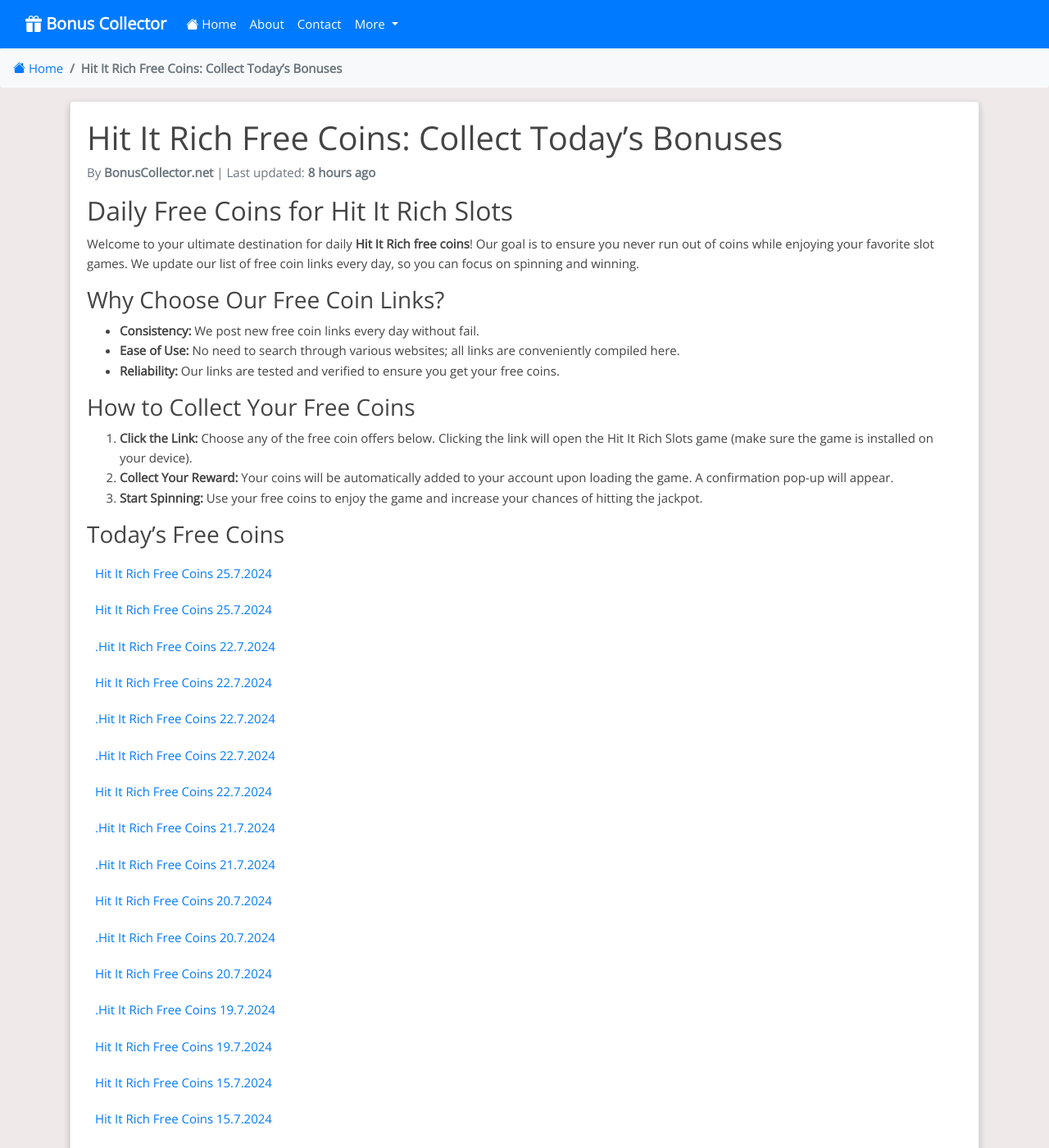
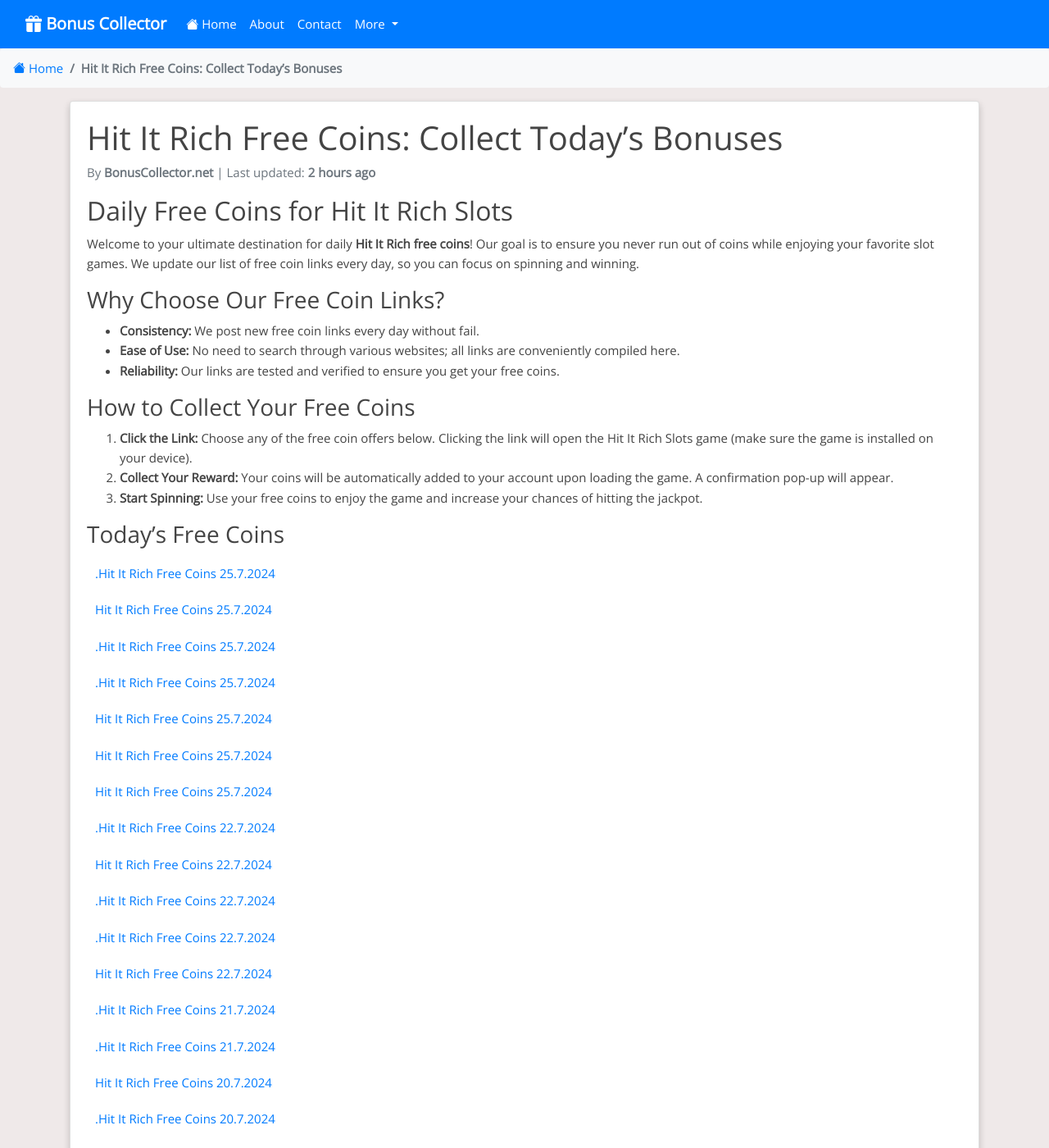
Before and after one commit to Prollad99/bs-net, a Jekyll site: the page built from _posts/2024-06-29-hit-it-rich.md, in a window 1280 px wide and 1400 px high. Shown: the whole window at 82% size. Built offline with Jekyll 4.4.1, drawn with Linux system fonts in a browser that asks for light colours; nearby versions of some CDN libraries; comment, search, counter and statistics services are not loaded.

Commit message:
Update hit-it-rich reward links and last modified date

```diff
--- a/_data/include_files.yml
+++ b/_data/include_files.yml
@@ -17,7 +17,7 @@
   last_modified: 2024-07-25 03:11:36
 
 hit-it-rich.html:
-  last_modified: 2024-07-25 04:13:09
+  last_modified: 2024-07-25 10:11:27
 
 crazy-fox.html:
   last_modified: 2024-07-25 10:11:25
--- a/_includes/hit-it-rich.html
+++ b/_includes/hit-it-rich.html
@@ -1,4 +1,9 @@
 <html><body><div class="reward"><ul>
+<li><a href="https://web.hititrich.zynga.com/client/mobile_landing.php?sku_key=hir&rewardKey=ilink_MdXKzr4vgAjEaUcdtaI3ibPQLXKXwKDsPD3wV2O0G3Yl4">.hit it rich free coins 25.7.2024</a></li>
+<li><a href="https://web.hititrich.zynga.com/client/mobile_landing.php?sku_key=hir&rewardKey=ilink_EbxVdlIVuqCcUIyzB1VLdakvLVgBo9VdKP8OmViZindMw">hit it rich free coins 25.7.2024</a></li>
+<li><a href="https://web.hititrich.zynga.com/client/mobile_landing.php?sku_key=hir&rewardKey=ilink_utGDjBIcMRj2J161T0U2eeVYdp7kic8TDUVtUBKa0osiO">.hit it rich free coins 25.7.2024</a></li>
+<li><a href="https://web.hititrich.zynga.com/client/mobile_landing.php?sku_key=hir&rewardKey=ilink_ajxcWAqKxEbSmHHxfd0mZeShanSV5qyg6lbHxXEmS1nkD">.hit it rich free coins 25.7.2024</a></li>
+<li><a href="https://web.hititrich.zynga.com/client/mobile_landing.php?sku_key=hir&rewardKey=ilink_Wp42mQMuS2khsvoc55p0Wtq981Sh9JgkulRQ5AO0GIfE9">hit it rich free coins 25.7.2024</a></li>
 <li><a href="https://web.hititrich.zynga.com/client/mobile_landing.php?sku_key=hir&rewardKey=ilink_xDyPlD6rnofOMovbLBOdz6XT9hozYUwwnDRa5rt2jOPMm">hit it rich free coins 25.7.2024</a></li>
 <li><a href="https://zynga.social/cnls">hit it rich free coins 25.7.2024</a></li>
 <li><a href="https://web.hititrich.zynga.com/client/mobile_landing.php?sku_key=hir&rewardKey=ilink_yLQWulu9U6YeGv97bf99MlKh2TWvDwBBeg9XjehpSRf1c">.hit it rich free coins 22.7.2024</a></li>
```
Also changed, not shown: links-json/hit-it-rich.json (+20 -0 lines).
